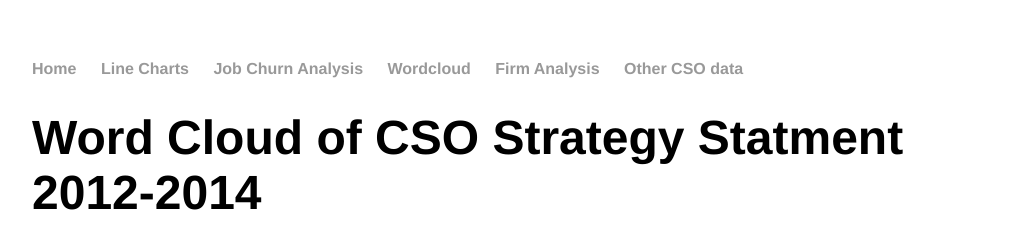
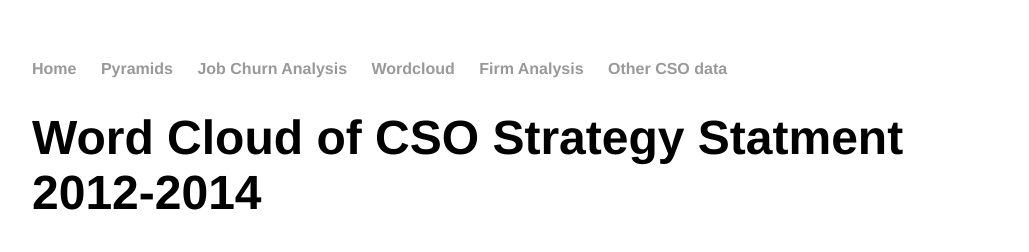
Before and after one commit to CorkDataAnalytics/CorkDataAnalytics.github.io, a Jekyll site: the page built from Wordcloud/index.html, in a window 1280 px wide and 900 px high. Shown: the top 252 px of the window, without its empty margins (160-1189 px from the left). Built offline with Jekyll 4.4.1, drawn with Linux system fonts in a browser that asks for light colours.

Commit message:
Update default.html

```diff
--- a/_layouts/default.html
+++ b/_layouts/default.html
@@ -14,7 +14,7 @@
 			<nav>
     		<ul>
         		<li><a href="/">Home</a></li>
-        		<li><a href="/Line_Charts">Line Charts</a></li>
+        		<li><a href="/pyramids">Pyramids</a></li>
         		<li><a href="/JobChurnAnalysis">Job Churn Analysis</a></li>
         		<li><a href="/Wordcloud">Wordcloud</a></li>
         		<li><a href="/Firm_Analysis">Firm Analysis</a></li>
```
